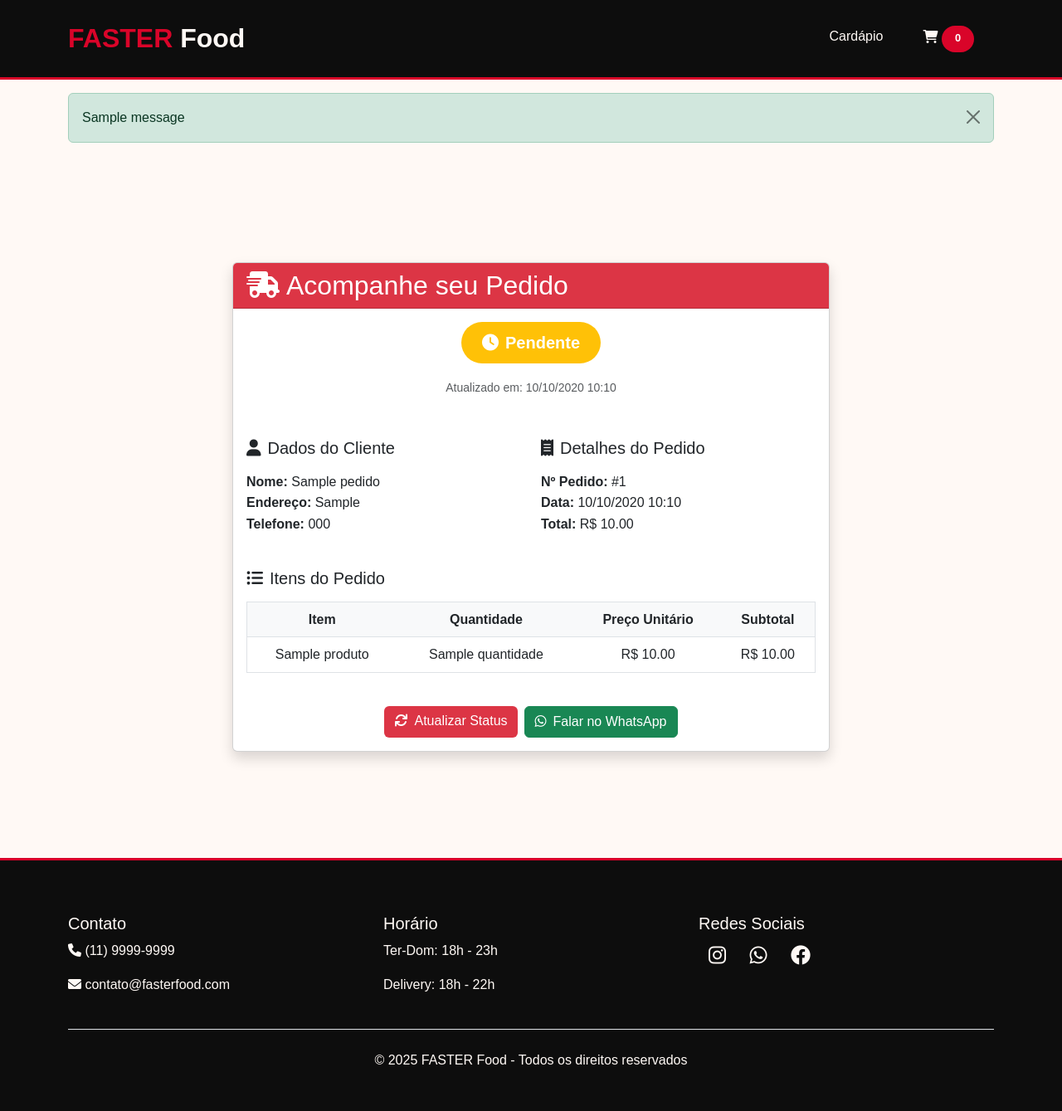
After one commit to pakilhas/orij-_delivery, a Django app: template delivery_app/templates/acompanhamento.html in a window 1280 px wide. The commit adds this page. Shown: the whole page at 83% size. Run offline with Django 3.2, Linux system fonts and the light colour scheme; the template is opened without the code that fills it: most values are stand-ins (such as "Sample title", 1, 10 or a date in 2020); one stand-in notice (Sample message) is shown.

Commit message:
criando tela de acompanhamento de pedidos do usuario e do administrador

```diff
--- /dev/null
+++ b/delivery_app/templates/acompanhamento.html
@@ -0,0 +1,110 @@
+{% extends 'base.html' %}
+{% load static %}
+
+{% block title %}Acompanhar Pedido - FASTER Food{% endblock %}
+
+{% block content %}
+<div class="container acompanhamento-pedido py-5">
+    <div class="row justify-content-center">
+        <div class="col-lg-8">
+            <div class="card shadow">
+                <div class="card-header bg-vermelho text-white">
+                    <h2 class="mb-0"><i class="fas fa-truck-fast me-2"></i>Acompanhe seu Pedido</h2>
+                </div>
+
+                <div class="card-body">
+                    <!-- Status do Pedido -->
+                    <div class="status-pedido mb-5 text-center">
+                        <div class="d-flex justify-content-center mb-3">
+                            {% if pedido.status == 'Pendente' %}
+                            <span class="badge bg-warning fs-5"><i class="fas fa-clock me-2"></i>{{ pedido.status }}</span>
+                            {% elif pedido.status == 'Em Preparo' %}
+                            <span class="badge bg-primary fs-5"><i class="fas fa-blender me-2"></i>{{ pedido.status }}</span>
+                            {% else %}
+                            <span class="badge bg-success fs-5"><i class="fas fa-check-circle me-2"></i>{{ pedido.status }}</span>
+                            {% endif %}
+                        </div>
+                        <small class="text-muted">Atualizado em: {{ pedido.criado_em|date:"d/m/Y H:i" }}</small>
+                    </div>
+
+                    <!-- Detalhes do Pedido -->
+                    <div class="row mb-4">
+                        <div class="col-md-6">
+                            <h5 class="mb-3"><i class="fas fa-user me-2"></i>Dados do Cliente</h5>
+                            <ul class="list-unstyled">
+                                <li><strong>Nome:</strong> {{ pedido.cliente_nome }}</li>
+                                <li><strong>Endereço:</strong> {{ pedido.cliente_endereco }}</li>
+                                <li><strong>Telefone:</strong> {{ pedido.cliente_telefone }}</li>
+                            </ul>
+                        </div>
+
+                        <div class="col-md-6">
+                            <h5 class="mb-3"><i class="fas fa-receipt me-2"></i>Detalhes do Pedido</h5>
+                            <ul class="list-unstyled">
+                                <li><strong>Nº Pedido:</strong> #{{ pedido.id }}</li>
+                                <li><strong>Data:</strong> {{ pedido.criado_em|date:"d/m/Y H:i" }}</li>
+                                <li><strong>Total:</strong> R$ {{ pedido.total|floatformat:2 }}</li>
+                            </ul>
+                        </div>
+                    </div>
+
+                    <!-- Itens do Pedido -->
+                    <h5 class="mb-3"><i class="fas fa-list-ul me-2"></i>Itens do Pedido</h5>
+                    <div class="table-responsive mb-4">
+                        <table class="table">
+                            <thead>
+                                <tr>
+                                    <th>Item</th>
+                                    <th>Quantidade</th>
+                                    <th>Preço Unitário</th>
+                                    <th>Subtotal</th>
+                                </tr>
+                            </thead>
+                            <tbody>
+                                {% for item in pedido.itempedido_set.all %}
+                                <tr>
+                                    <td>{{ item.produto.nome }}</td>
+                                    <td>{{ item.quantidade }}</td>
+                                    <td>R$ {{ item.produto.preco|floatformat:2 }}</td>
+                                    <td>R$ {{ item.subtotal|floatformat:2 }}</td>
+                                </tr>
+                                {% endfor %}
+                            </tbody>
+                        </table>
+                    </div>
+
+                    <!-- Ações -->
+                    <div class="d-grid gap-2 d-md-flex justify-content-md-center mt-4">
+                        <a href="{{ pedido.get_absolute_url }}" class="btn btn-vermelho">
+                            <i class="fas fa-sync me-2"></i>Atualizar Status
+                        </a>
+                        <a href="https://wa.me/55{{ pedido.cliente_telefone }}"
+                           class="btn btn-success"
+                           target="_blank">
+                            <i class="fab fa-whatsapp me-2"></i>Falar no WhatsApp
+                        </a>
+                    </div>
+                </div>
+            </div>
+        </div>
+    </div>
+</div>
+{% endblock %}
+
+{% block extra_css %}
+<style>
+    .acompanhamento-pedido {
+        min-height: 70vh;
+    }
+    .badge {
+        padding: 0.75em 1.25em;
+        border-radius: 2em;
+    }
+    .table {
+        border: 1px solid #dee2e6;
+    }
+    .table thead th {
+        background-color: #f8f9fa;
+    }
+</style>
+{% endblock %}
--- a/delivery_app/templates/base.html
+++ b/delivery_app/templates/base.html
@@ -4,7 +4,7 @@
 <head>
     <meta charset="UTF-8">
     <meta name="viewport" content="width=device-width, initial-scale=1.0">
-    <title>{% block title %}OriJá{% endblock %}</title>
+    <title>{% block title %}FASTER Food{% endblock %}</title>
     <link href="https://cdn.jsdelivr.net/npm/bootstrap@5.3.0/dist/css/bootstrap.min.css" rel="stylesheet">
     <link rel="stylesheet" href="https://cdnjs.cloudflare.com/ajax/libs/font-awesome/6.0.0/css/all.min.css">
     <link rel="stylesheet" href="{% static 'css/styles.css' %}">
@@ -27,31 +27,46 @@
                             <a class="nav-link {% if request.resolver_match.url_name == 'cardapio' %}active{% endif %}"
                                href="{% url 'cardapio' %}">Cardápio</a>
                         </li>
-                        <li class="nav-item">
-                            <a class="nav-link {% if request.resolver_match.url_name == 'promocoes' %}active{% endif %}"
-                               href="#promocoes">Promoções</a>
-                        </li>
+                        <!-- Removi o link de promoções não implementado -->
                         <li class="nav-item">
                             <a class="nav-link {% if request.resolver_match.url_name == 'carrinho' %}active{% endif %}"
                                href="{% url 'carrinho' %}">
                                 <i class="fas fa-shopping-cart"></i>
                                 <span class="badge badge-carrinho bg-danger">
-                                    {% if request.session.carrinho %}
-                                        {{ request.session.carrinho|length }}
-                                    {% else %}
-                                        0
-                                    {% endif %}
+                                    {% with carrinho=request.session.carrinho %}
+                                        {{ carrinho.values|length|default:0 }}
+                                    {% endwith %}
                                 </span>
                             </a>
                         </li>
+                        <!-- Link para área admin se usuário for staff -->
+                        {% if user.is_staff %}
+                        <li class="nav-item">
+                            <a class="nav-link" href="{% url 'admin_pedidos' %}">
+                                <i class="fas fa-user-shield"></i> Admin
+                            </a>
+                        </li>
+                        {% endif %}
                     </ul>
                 </div>
             </div>
         </nav>
     </header>
 
+    <!-- Alertas -->
+    {% if messages %}
+    <div class="container mt-3">
+        {% for message in messages %}
+        <div class="alert alert-{{ message.tags }} alert-dismissible fade show" role="alert">
+            {{ message }}
+            <button type="button" class="btn-close" data-bs-dismiss="alert" aria-label="Close"></button>
+        </div>
+        {% endfor %}
+    </div>
+    {% endif %}
+
     <!-- Conteúdo Principal -->
-    <main class="container">
+    <main class="container my-5">
         {% block content %}{% endblock %}
     </main>
 
@@ -62,11 +77,11 @@
                 <div class="col-md-4 mb-4">
                     <h5>Contato</h5>
                     <p><i class="fas fa-phone"></i> (11) 9999-9999</p>
-                    <p><i class="fas fa-envelope"></i> contato@orija.com</p>
+                    <p><i class="fas fa-envelope"></i> contato@fasterfood.com</p>
                 </div>
 
                 <div class="col-md-4 mb-4">
-                    <h5>Horário de Funcionamento</h5>
+                    <h5>Horário</h5>
                     <p>Ter-Dom: 18h - 23h</p>
                     <p>Delivery: 18h - 22h</p>
                 </div>
@@ -74,15 +89,15 @@
                 <div class="col-md-4 mb-4">
                     <h5>Redes Sociais</h5>
                     <div class="social-icons">
-                        <a href="#"><i class="fab fa-instagram"></i></a>
-                        <a href="#"><i class="fab fa-whatsapp"></i></a>
-                        <a href="#"><i class="fab fa-facebook"></i></a>
+                        <a href="https://www.instagram.com/fasterfood" target="_blank"><i class="fab fa-instagram"></i></a>
+                        <a href="https://wa.me/5511999999999" target="_blank"><i class="fab fa-whatsapp"></i></a>
+                        <a href="https://www.facebook.com/fasterfood" target="_blank"><i class="fab fa-facebook"></i></a>
                     </div>
                 </div>
             </div>
 
             <div class="text-center pt-4 border-top">
-                <p>© {% now "Y" %} OriJá - Todos os direitos reservados</p>
+                <p>© {% now "Y" %} FASTER Food - Todos os direitos reservados</p>
             </div>
         </div>
     </footer>
--- a/delivery_app/urls.py
+++ b/delivery_app/urls.py
@@ -7,6 +7,7 @@ urlpatterns = [
     path('carrinho/', views.carrinho, name='carrinho'),
     path('checkout/', views.checkout, name='checkout'),
     path('confirmacao/<int:pedido_id>/', views.confirmacao, name='confirmacao'),
+    path('pedido/<uuid:token>/', views.acompanhar_pedido, name='acompanhar_pedido'),
 
     # Operações do Carrinho
     path('adicionar/<int:produto_id>/', views.adicionar_ao_carrinho, name='adicionar_ao_carrinho'),
@@ -17,4 +18,9 @@ urlpatterns = [
     # Admin
     path('admin/pedidos/', views.admin_pedidos, name='admin_pedidos'),
     path('admin/atualizar-status/<int:pedido_id>/', views.atualizar_status, name='atualizar_status'),
+
+    #gerenciamento/pedidos
+    path('gerenciamento/pedidos/', views.admin_pedidos, name='admin_pedidos'),
+    path('gerenciamento/atualizar-status/<int:pedido_id>/', views.atualizar_status, name='atualizar_status'),
+
 ]
--- a/delivery_project/settings.py
+++ b/delivery_project/settings.py
@@ -113,9 +113,9 @@ AUTH_PASSWORD_VALIDATORS = [
 # Internationalization
 # https://docs.djangoproject.com/en/5.0/topics/i18n/
 
-LANGUAGE_CODE = 'en-us'
+LANGUAGE_CODE = 'pt-br'
 
-TIME_ZONE = 'UTC'
+TIME_ZONE = 'America/Sao_Paulo'
 
 USE_I18N = True
 
--- a/delivery_project/urls.py
+++ b/delivery_project/urls.py
@@ -1,4 +1,3 @@
-# delivery_project/urls.py
 from django.contrib import admin
 from django.urls import path, include
 from django.conf import settings
@@ -6,10 +5,10 @@ from django.conf.urls.static import static
 
 urlpatterns = [
     path('admin/', admin.site.urls),
-    path('', include('delivery_app.urls')),  # Inclui as URLs do app delivery_app
+    path('', include('delivery_app.urls')),
+      # Inclui todas as URLs do app
 ]
 
-# Adicione esta parte APENAS para desenvolvimento local
 if settings.DEBUG:
     urlpatterns += static(settings.STATIC_URL, document_root=settings.STATIC_ROOT)
     urlpatterns += static(settings.MEDIA_URL, document_root=settings.MEDIA_ROOT)
--- a/static/css/styles.css
+++ b/static/css/styles.css
@@ -320,3 +320,73 @@ main {
     padding: 0.8rem 2rem;
     border-radius: 50px;
 }
+
+/* Validação de Campos */
+input:invalid, textarea:invalid {
+    border-color: #dc3545 !important;
+}
+
+input:valid, textarea:valid {
+    border-color: #198754 !important;
+}
+
+.btn-finalizar {
+    background-color: #dc3545;
+    color: white;
+    transition: all 0.3s;
+}
+
+.btn-finalizar:hover {
+    background-color: #bb2d3b;
+    color: white;
+}
+
+/* Cores Personalizadas */
+.bg-vermelho {
+    background-color: #dc3545 !important;
+}
+
+.btn-vermelho {
+    background-color: #dc3545;
+    color: white;
+    border: none;
+}
+
+.btn-vermelho:hover {
+    background-color: #bb2d3b;
+    color: white;
+}
+
+/* Ajustes de Tabela */
+.table td, .table th {
+    vertical-align: middle;
+    text-align: center;
+}
+
+/* Estilos para o Painel Admin */
+.table-hover tbody tr:hover {
+    background-color: #f8f9fa;
+    cursor: pointer;
+}
+
+.badge.bg-warning {
+    background-color: #ffc107!important;
+}
+
+.badge.bg-primary {
+    background-color: #0d6efd!important;
+}
+
+.badge.bg-success {
+    background-color: #198754!important;
+}
+
+.form-select-sm {
+    width: 150px;
+    transition: all 0.3s;
+}
+
+.form-select-sm:focus {
+    box-shadow: none;
+    border-color: #0d6efd;
+}
```
Also changed, not shown: delivery_app/admin.py (+44 -4 lines), delivery_app/models.py (+28 -1 lines), delivery_app/templates/admin/admin_pedidos.html (+35 -18 lines), delivery_app/templates/admin/pedidos.html (added, +138 -0 lines), delivery_app/templates/checkout.html (+25 -9 lines), delivery_app/views.py (+80 -46 lines), db.sqlite3, delivery_app/migrations/0001_initial.py, delivery_app/migrations/0002_itempedido_observacao.py (deleted), media/produtos/cd8cb36e-a9bf-4d99-ac15-7a5333acbb13_mc7lJMX.jpg (added).
